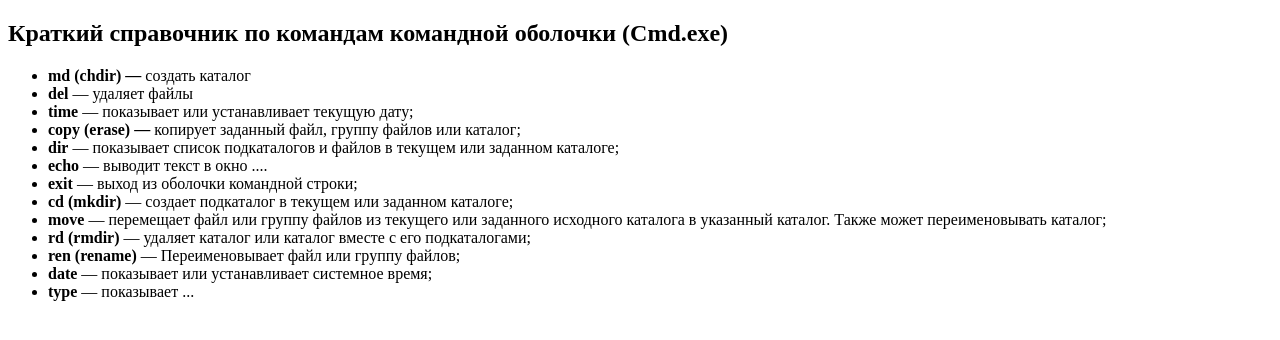
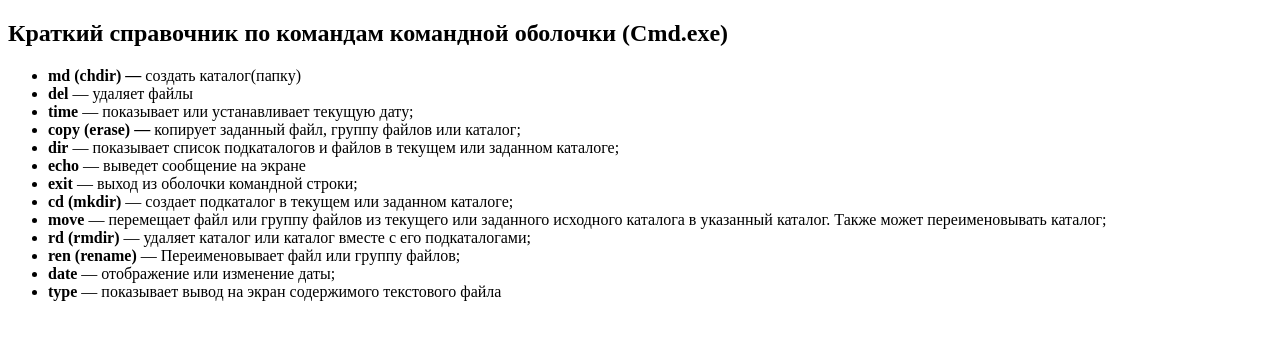
Before and after one commit to marutsan88/test_repo, a plain HTML site: page 5 работа 2 курс/cmd.html in a window 1280 px wide. Drawn offline with Linux system fonts and the light colour scheme.

Commit message:
5 work 2 course

```diff
--- a/5 работа 2 курс/cmd.html
+++ b/5 работа 2 курс/cmd.html
@@ -7,12 +7,12 @@
 <body>
     <h2 >Краткий справочник по командам командной оболочки (Cmd.exe)</h2>
     <ul style="text-align: justify;">
-        <li><strong>md (chdir) —</strong> создать каталог</li>
+        <li><strong>md (chdir) —</strong> создать каталог(папку)</li>
         <li><strong>del</strong> — удаляет файлы</li>
         <li><strong>time</strong> — показывает или устанавливает текущую дату;</li>
         <li><strong>copy (erase) —</strong> копирует заданный файл, группу файлов или каталог;</li>
         <li><strong>dir</strong> — показывает список подкаталогов и файлов в текущем или заданном каталоге;</li>
-        <li><strong>echo</strong> — выводит текст в окно ....
+        <li><strong>echo</strong> — выведет сообщение на экране
         </li>
         <li><strong>exit</strong> — выход из оболочки командной строки;</li>
         <li><strong>cd (mkdir)</strong> — создает подкаталог в текущем или заданном каталоге;</li>
@@ -21,8 +21,8 @@
         </li>
         <li><strong>rd (rmdir)</strong> — удаляет каталог или каталог вместе с его подкаталогами;</li>
         <li><strong>ren (rename)</strong> — Переименовывает файл или группу файлов;</li>
-        <li><strong>date</strong> — показывает или устанавливает системное время;</li>
-        <li><strong>type</strong> — показывает ... </li>
+        <li><strong>date</strong> — отображение или изменение даты;</li>
+        <li><strong>type</strong> — показывает  вывод на экран содержимого текстового файла </li>
     </ul>
 
 </div>
```
Also changed, not shown: 5 работа 2 курс/class.html (+2 -2 lines), 5 работа 2 курс/macOS.html (+1 -1 lines), 1 other file.
